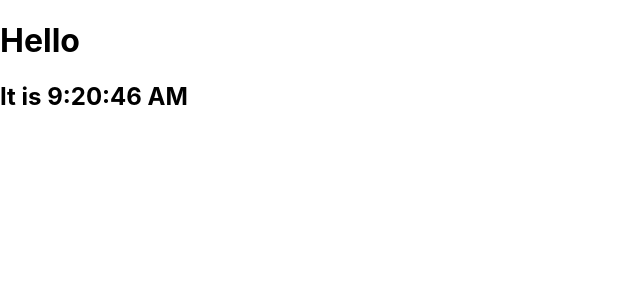
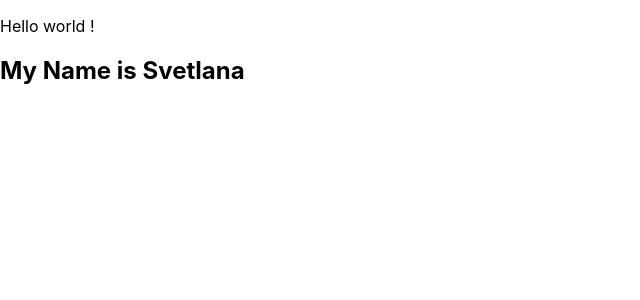
Before and after one commit to Svetlanasyo/adv-react, a React (Create React App) app: page / in a window 1280 px wide. Shown: the top 300 px of the page, without its empty margins (0-640 px from the left). Built offline with nearby package versions, Linux system fonts and the light colour scheme.

Commit message:
Class component

```diff
--- a/src/App.js
+++ b/src/App.js
@@ -1,10 +1,11 @@
 import React from 'react';
+import AppClass  from './AppClass';
 
 function App() {
   return (
     <>
-      <h1>Hello World!</h1>
-    <h2>My name is Svetlana</h2>
+      <AppClass />
+    <h2>My Name is Svetlana</h2>
     </>
   );
   }
--- /dev/null
+++ b/src/AppClass.js
@@ -0,0 +1,15 @@
+import React, { Component } from 'react';
+
+class AppClass extends Component {
+
+  render() {
+    return (
+      <div>
+        <p>Hello world !</p>
+      </div>
+    )
+  }
+
+}
+
+export default AppClass;
--- a/src/index.js
+++ b/src/index.js
@@ -7,25 +7,25 @@ import App from './App';
 //import ArrayShuffle from './components/ArrayShuffle';
 import reportWebVitals from './reportWebVitals';
 
-// ReactDOM.render(
-//   <React.StrictMode>
-//     <App/>
-//   </React.StrictMode>,
-//   document.getElementById('root')
-// );
+ReactDOM.render(
+  <React.StrictMode>
+    <App/>
+  </React.StrictMode>,
+  document.getElementById('root')
+);
 
-function tick() {
-  const element = (
-    <>
-      <h1>Hello</h1>
-      <h2>It is {new Date().toLocaleTimeString()}</h2>
-    </>
-  )
+// function tick() {
+//   const element = (
+//     <>
+//       <h1>Hello</h1>
+//       <h2>It is {new Date().toLocaleTimeString()}</h2>
+//     </>
+//   )
 
-  ReactDOM.render(element, document.getElementById('root'))
-}
+//   ReactDOM.render(element, document.getElementById('root'))
+// }
 
-setInterval(tick, 1000)
+// setInterval(tick, 1000)
 // If you want to start measuring performance in your app, pass a function
 // to log results (for example: reportWebVitals(console.log))
 // or send to an analytics endpoint. Learn more: https://bit.ly/CRA-vitals
```
